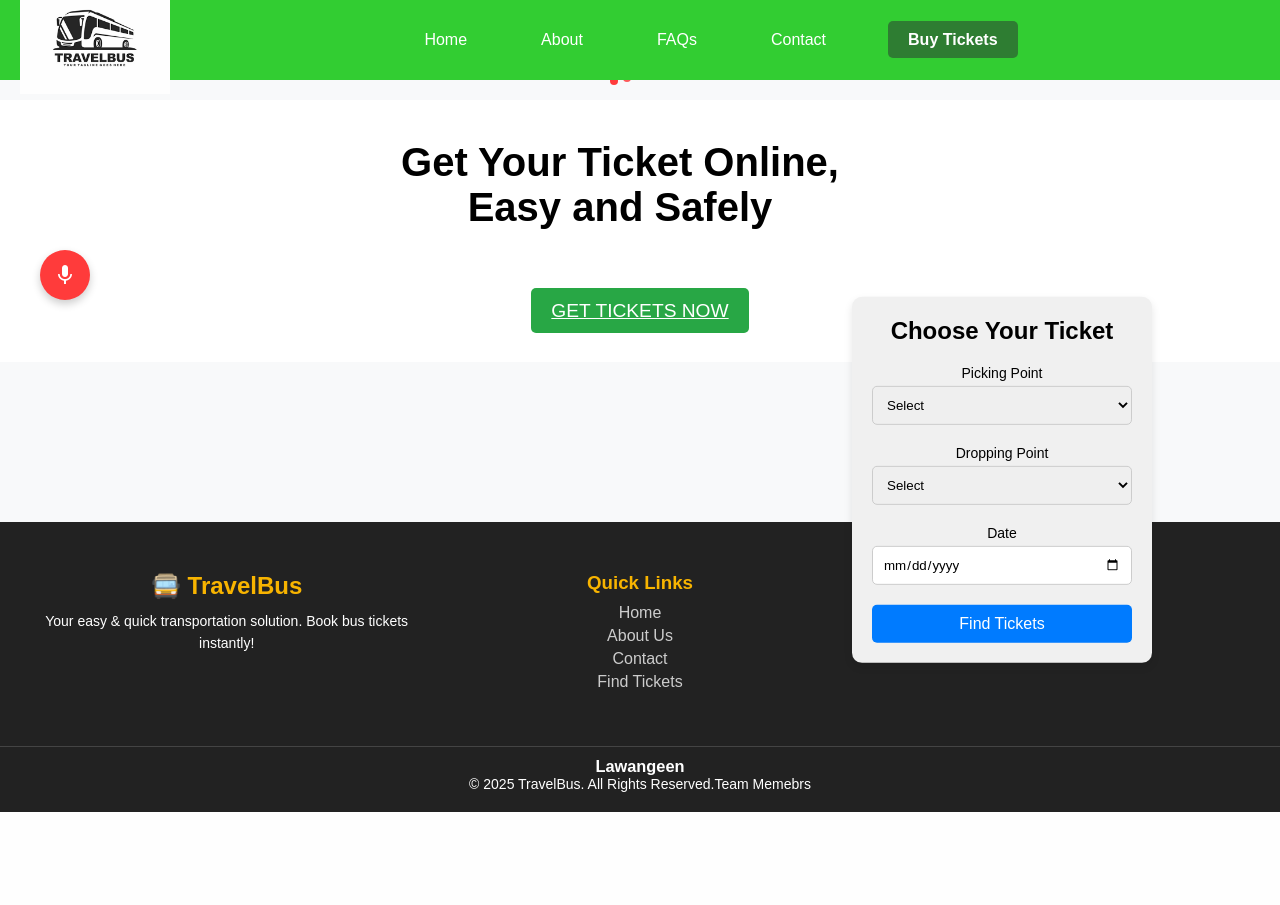
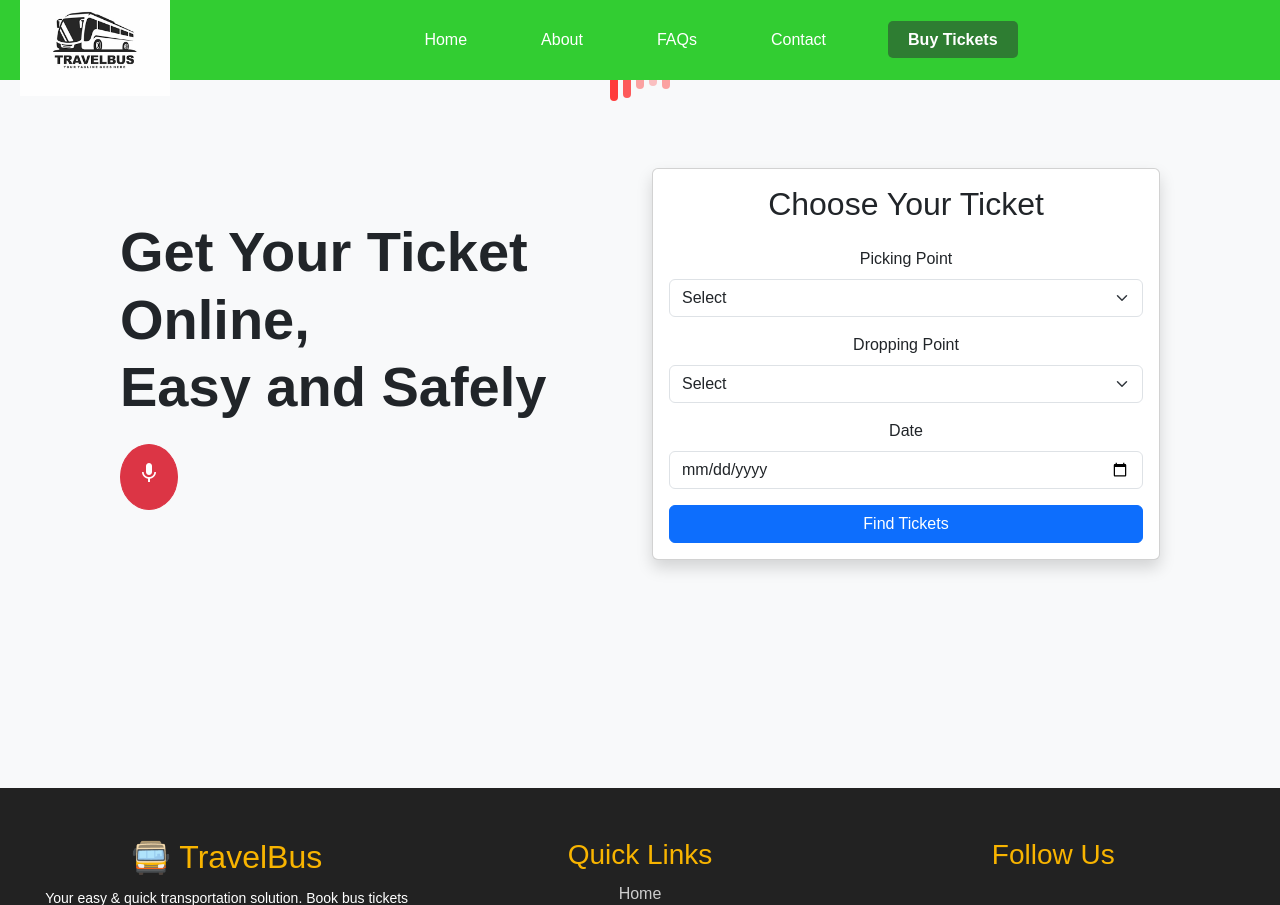
Before and after one commit to taseeer/System-of-Easy-and-Quick-Transportation, a PHP site: page / in a window 1280 px wide. Shown: the top 905 px of the page. Before the commit the page ends 812 px from the top, so only its background shows below. Run offline with PHP 8.4, Linux system fonts and the light colour scheme; data comes from the database, SQL or seed files in the repository.

Commit message:
update index.html

```diff
--- a/index.php
+++ b/index.php
@@ -4,51 +4,105 @@
     <meta charset="UTF-8">
     <meta name="viewport" content="width=device-width, initial-scale=1.0">
     <title>TravelBus</title>
+    <!-- Bootstrap CSS -->
+    <link href="https://cdn.jsdelivr.net/npm/bootstrap@5.3.0/dist/css/bootstrap.min.css" rel="stylesheet">
+    <!-- Google Material Icons -->
+    <link href="https://fonts.googleapis.com/icon?family=Material+Icons" rel="stylesheet">
+    <!-- Custom CSS -->
     <link rel="stylesheet" href="css/style.css">
-    <link href="https://fonts.googleapis.com/icon?family=Material+Icons" rel="stylesheet">
+    <style>
+        /* Custom CSS for Listening Animation */
+.listening {
+    display: flex;
+    gap: 5px;
+    justify-content: center;
+}
+
+.wave {
+    width: 8px;
+    height: 25px;
+    background: #ff3b3b;
+    border-radius: 10px;
+    animation: wave-animation 1.2s infinite ease-in-out;
+}
+
+@keyframes wave-animation {
+    0%, 100% { height: 10px; opacity: 0.3; }
+    50% { height: 25px; opacity: 1; }
+}
+    </style>
 </head>
 <body>
 
+    <!-- Header -->
     <?php include_once($_SERVER['DOCUMENT_ROOT'] . '/FYP/php/header.php'); ?>
 
-
-    <section class="hero">
-        <div class="hero-content">
-            <h1>Get Your Ticket Online,<br> Easy and Safely</h1>
-            <button id="micBtn" class="mic-btn"><i class="material-icons">mic</i></button>
-            <div class="listening" id="listening">
+    <!-- Hero Section -->
+    <section class="hero bg-light py-5">
+        <div class="container">
+            <div class="row align-items-center">
+                <!-- Hero Content -->
+                <div class="col-md-6 text-center text-md-start">
+                    <h1 class="display-4 fw-bold">Get Your Ticket Online,<br> Easy and Safely</h1>
+                    <!-- Microphone Button -->
+                    <button id="micBtn" class="btn btn-danger btn-lg rounded-circle p-3 mt-3">
+                        <i class="material-icons">mic</i>
+                    </button>
+                    <!-- Listening Animation -->
+                    <div class="listening mt-3" id="listening">
                         <div class="wave"></div>
                         <div class="wave"></div>
                         <div class="wave"></div>
                         <div class="wave"></div>
                         <div class="wave"></div>
                     </div>
-            <a href="#" class="cta-btn">GET TICKETS NOW</a>
                 </div>
 
-        <div class="ticket-form">
-            <h2>Choose Your Ticket</h2>
+                <!-- Ticket Form -->
+                <div class="col-md-6 mt-5 mt-md-0">
+                    <div class="card shadow">
+                        <div class="card-body">
+                            <h2 class="card-title text-center mb-4">Choose Your Ticket</h2>
                             <form action="php/find_tickets.php" method="POST">
-                <label for="picking-point">Picking Point</label>
-                <select id="picking-point" name="picking-point">
+                                <!-- Picking Point -->
+                                <div class="mb-3">
+                                    <label for="picking-point" class="form-label">Picking Point</label>
+                                    <select class="form-select" id="picking-point" name="picking-point">
                                         <option value="">Select</option>
                                     </select>
+                                </div>
 
-                <label for="dropping-point">Dropping Point</label>
-                <select id="dropping-point" name="dropping-point">
+                                <!-- Dropping Point -->
+                                <div class="mb-3">
+                                    <label for="dropping-point" class="form-label">Dropping Point</label>
+                                    <select class="form-select" id="dropping-point" name="dropping-point">
                                         <option value="">Select</option>
                                     </select>
+                                </div>
 
-                <label for="date">Date</label>
-                <input type="date" id="date" name="date" required>
+                                <!-- Date -->
+                                <div class="mb-3">
+                                    <label for="date" class="form-label">Date</label>
+                                    <input type="date" class="form-control" id="date" name="date" required>
+                                </div>
 
-                <button type="submit">Find Tickets</button>
+                                <!-- Submit Button -->
+                                <button type="submit" class="btn btn-primary w-100">Find Tickets</button>
                             </form>
                         </div>
+                    </div>
+                </div>
+            </div>
+        </div>
     </section>
+
+    <!-- Footer -->
     <?php include_once($_SERVER['DOCUMENT_ROOT'] . '/FYP/php/footer.php'); ?>
 
-    <!-- ✅ Load JavaScript only once at the end -->
+    <!-- Bootstrap JS and dependencies -->
+    <script src="https://cdn.jsdelivr.net/npm/@popperjs/core@2.11.6/dist/umd/popper.min.js"></script>
+    <script src="https://cdn.jsdelivr.net/npm/bootstrap@5.3.0/dist/js/bootstrap.min.js"></script>
+    <!-- Custom JS -->
     <script src="js/script.js"></script>
 </body>
 </html>
```
Lines whose indentation alone changed are shown as unchanged.
